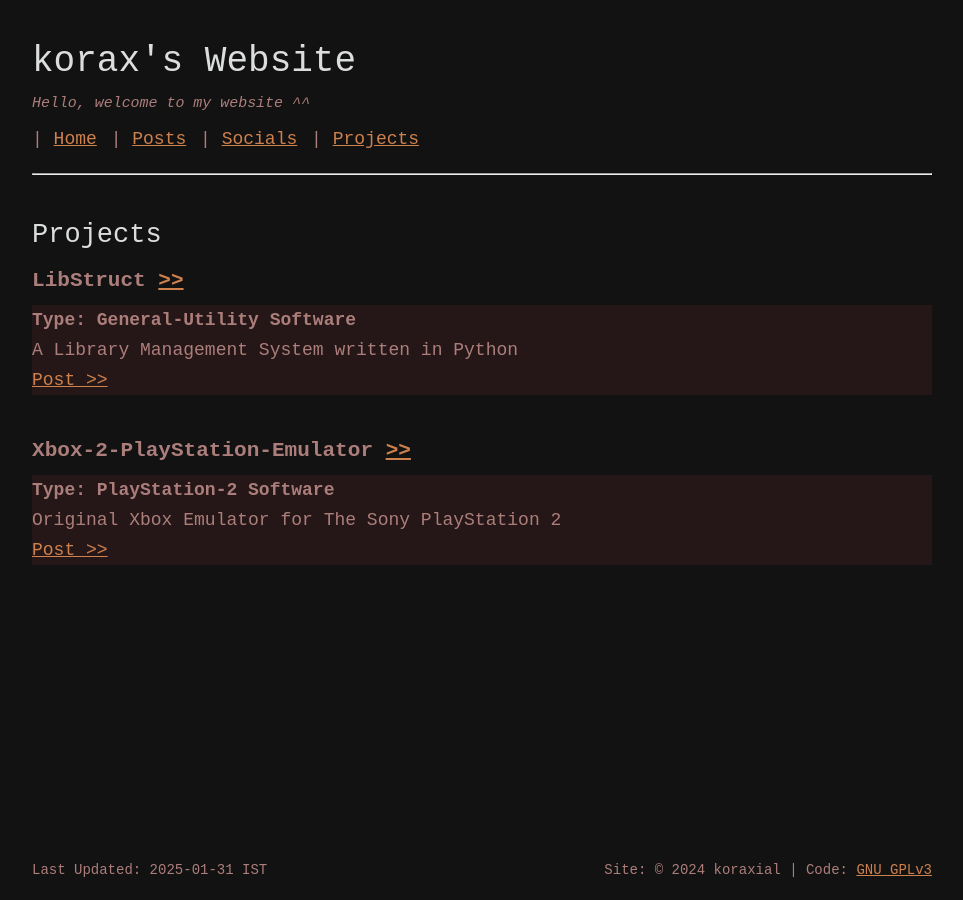
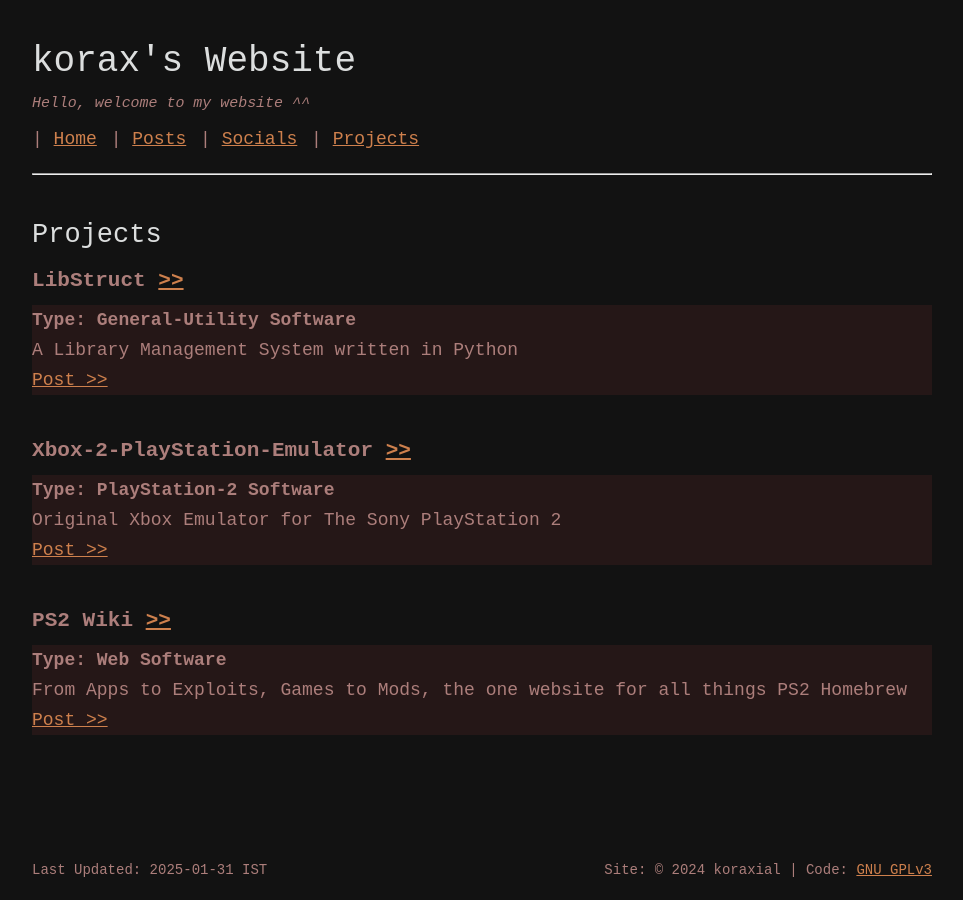
Before and after one commit to koraxial/koraxial.github.io, a Jekyll site: the page built from projects/index.html, in a window 1280 px wide. Shown: the whole page, without its empty margins (158-1121 px from the left). Built offline with Jekyll 4.4.1, drawn with Linux system fonts in a browser that asks for light colours.

Commit message:
Update projects.yml

```diff
--- a/_data/projects.yml
+++ b/_data/projects.yml
@@ -9,3 +9,9 @@
   description: Original Xbox Emulator for The Sony PlayStation 2
   link: https://github.com/koraxial/Xbox-2-PlayStation-Emulator-AlFa
   post: https://www.psx-place.com/threads/opl-theme-x2p-og-xbox-theme-supports-all-opl.43435/
+
+- name: PS2 Wiki
+  target: Web Software
+  description: From Apps to Exploits, Games to Mods, the one website for all things PS2 Homebrew
+  link: https://ps2wiki.github.io
+  post: https://ps2wiki.github.io/about.html
```
